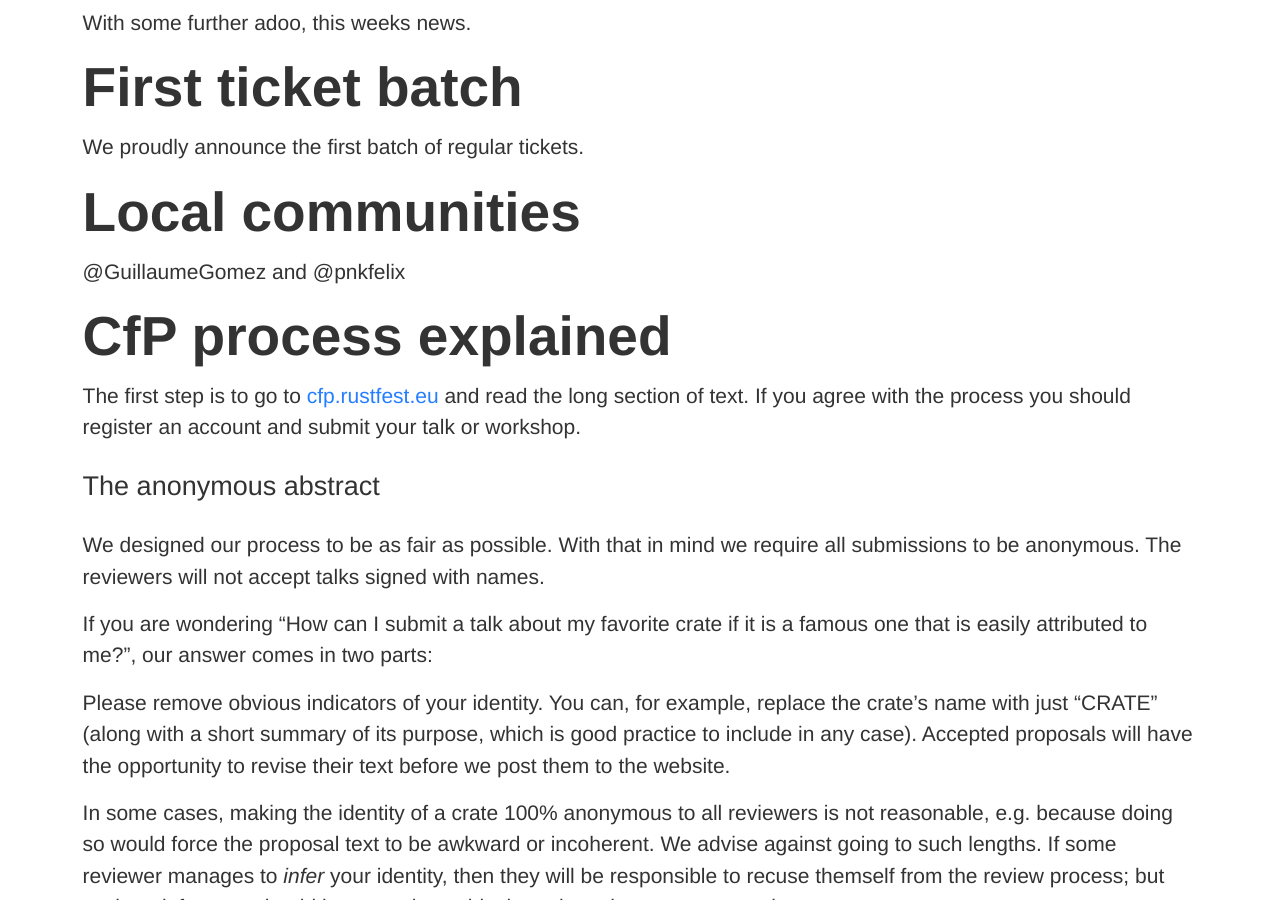
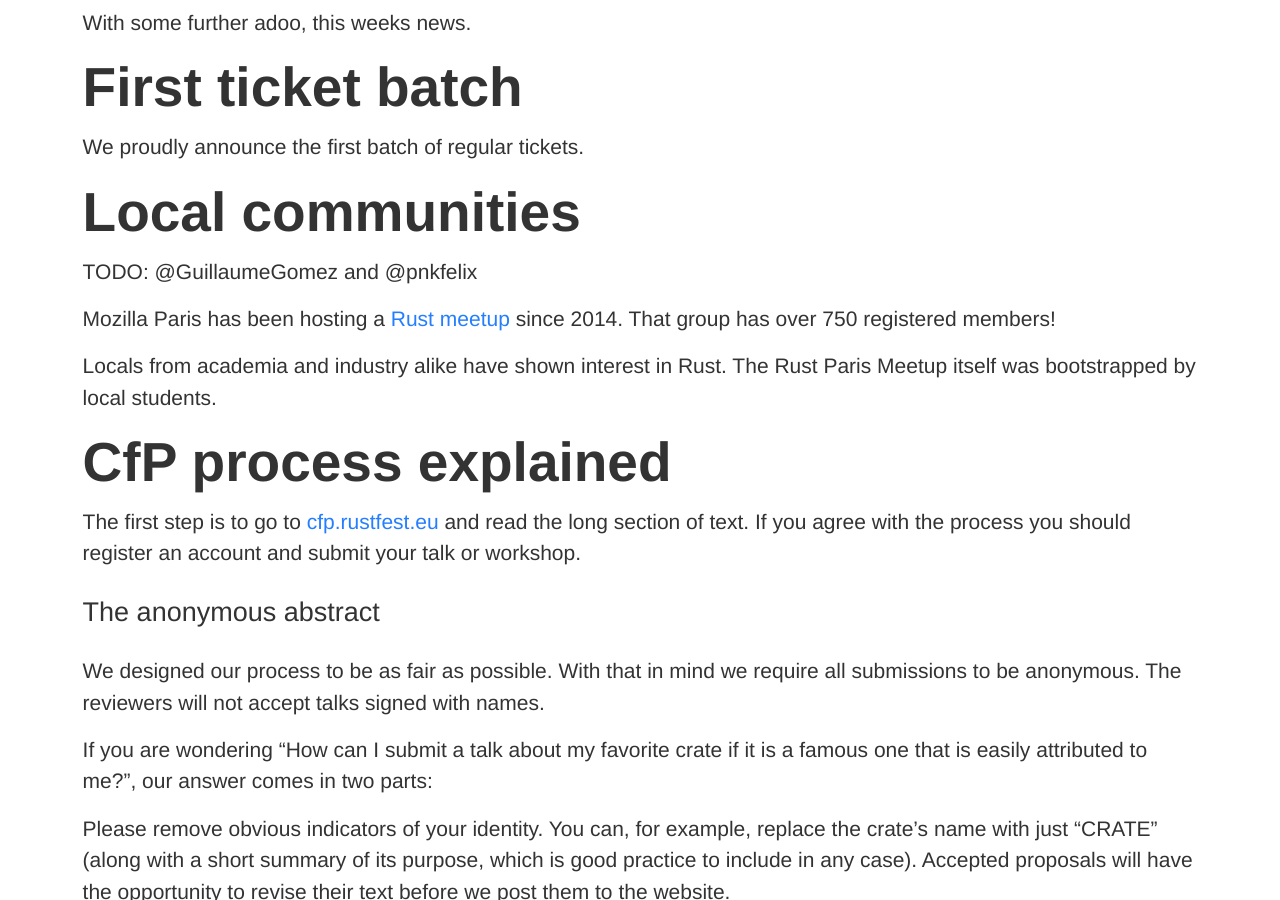
Before and after one commit to RustFestEU/blog.rustfest.eu, a Jekyll site: the page built from _posts/2018-03-02-this-week-in-rustfest-1-anonymouse-abstract-first-batch-locals.md, in a window 1280 px wide and 900 px high, scrolled down 401 px. Built offline with Jekyll 4.4.1, drawn with Linux system fonts in a browser that asks for light colours.

Commit message:
Atttempt to start fleshing out the "local community" section. But maybe this is going in wrong direction.

```diff
--- a/_posts/2018-03-02-this-week-in-rustfest-1-anonymouse-abstract-first-batch-locals.md
+++ b/_posts/2018-03-02-this-week-in-rustfest-1-anonymouse-abstract-first-batch-locals.md
@@ -16,7 +16,13 @@
 
 # Local communities
 
-@GuillaumeGomez and @pnkfelix
+TODO: @GuillaumeGomez and @pnkfelix
+
+Mozilla Paris has been hosting a [Rust meetup](https://www.meetup.com/Rust-Paris/) since 2014.
+That group has over 750 registered members!
+
+Locals from academia and industry alike have shown interest in Rust.
+The Rust Paris Meetup itself was bootstrapped by local students.
 
 # CfP process explained
 
```
